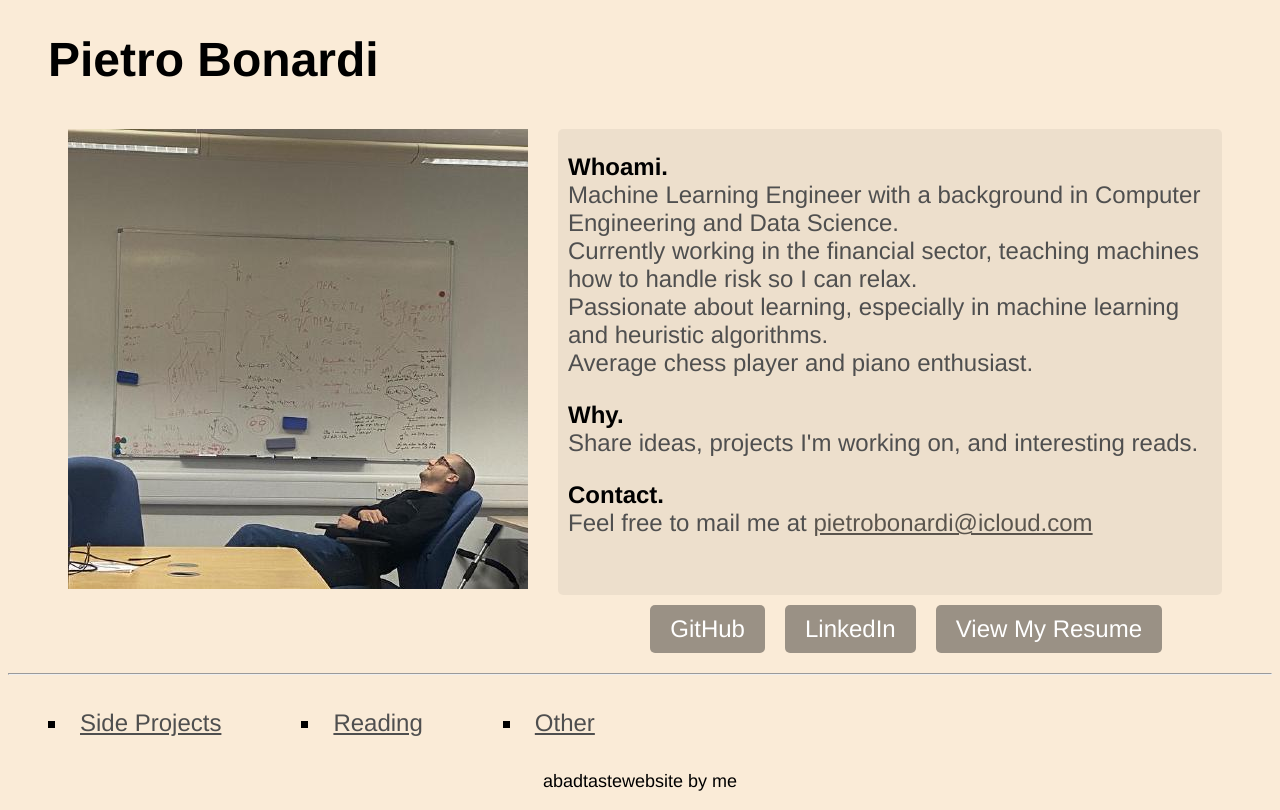
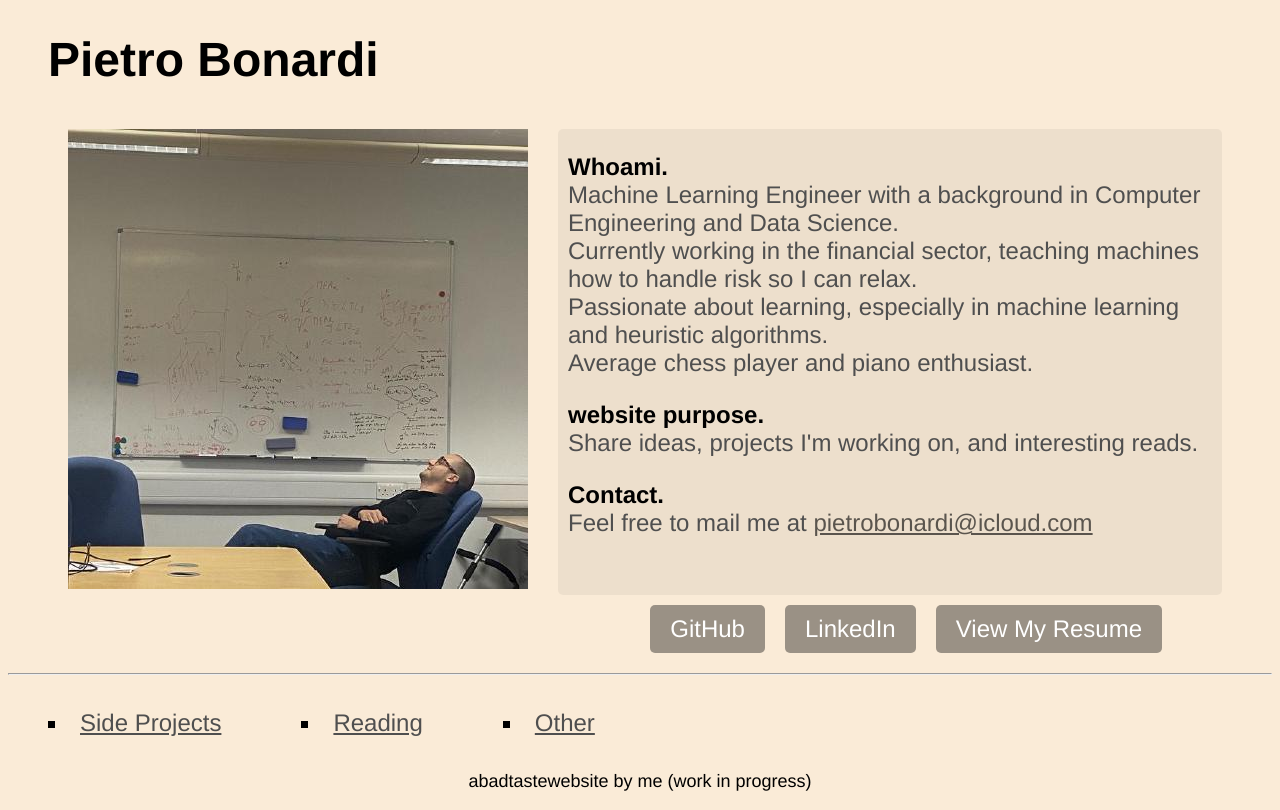
Before and after one commit to PietroBonardi/PietroBonardi.github.io, a plain HTML site: page index.html in a window 1280 px wide. Drawn offline with Linux system fonts and the light colour scheme.

Commit message:
Update index.html

```diff
--- a/index.html
+++ b/index.html
@@ -30,7 +30,7 @@
                     Passionate about learning, especially in machine learning and heuristic algorithms.<br>
                     Average chess player and piano enthusiast.
                 </p>
-                <p><strong>Why.</strong><br>
+                <p><strong>website purpose.</strong><br>
                     Share ideas, projects I'm working on, and interesting reads.
                 </p>
                 <p><strong>Contact.</strong><br>
@@ -63,7 +63,7 @@
     </main>
 
     <footer>
-        <p>abadtastewebsite by me</p>
+        <p>abadtastewebsite by me (work in progress)</p>
     </footer>
 </body>
 
```
